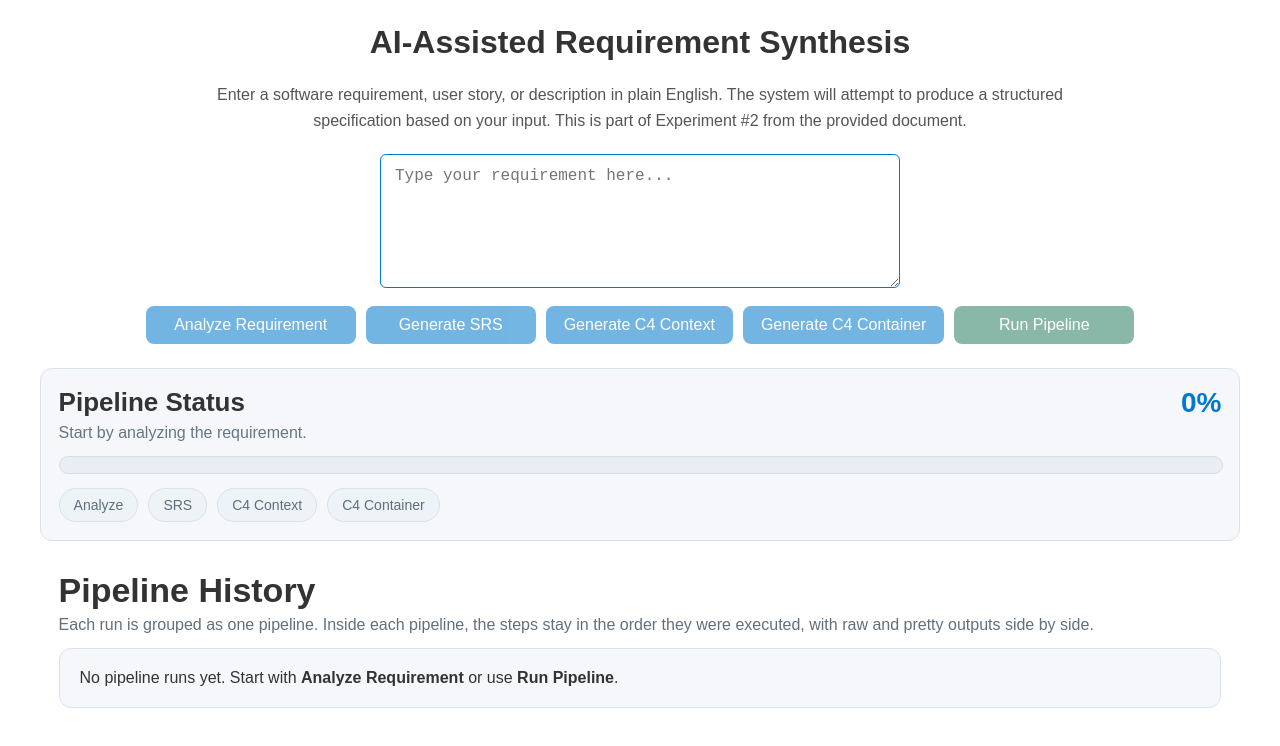
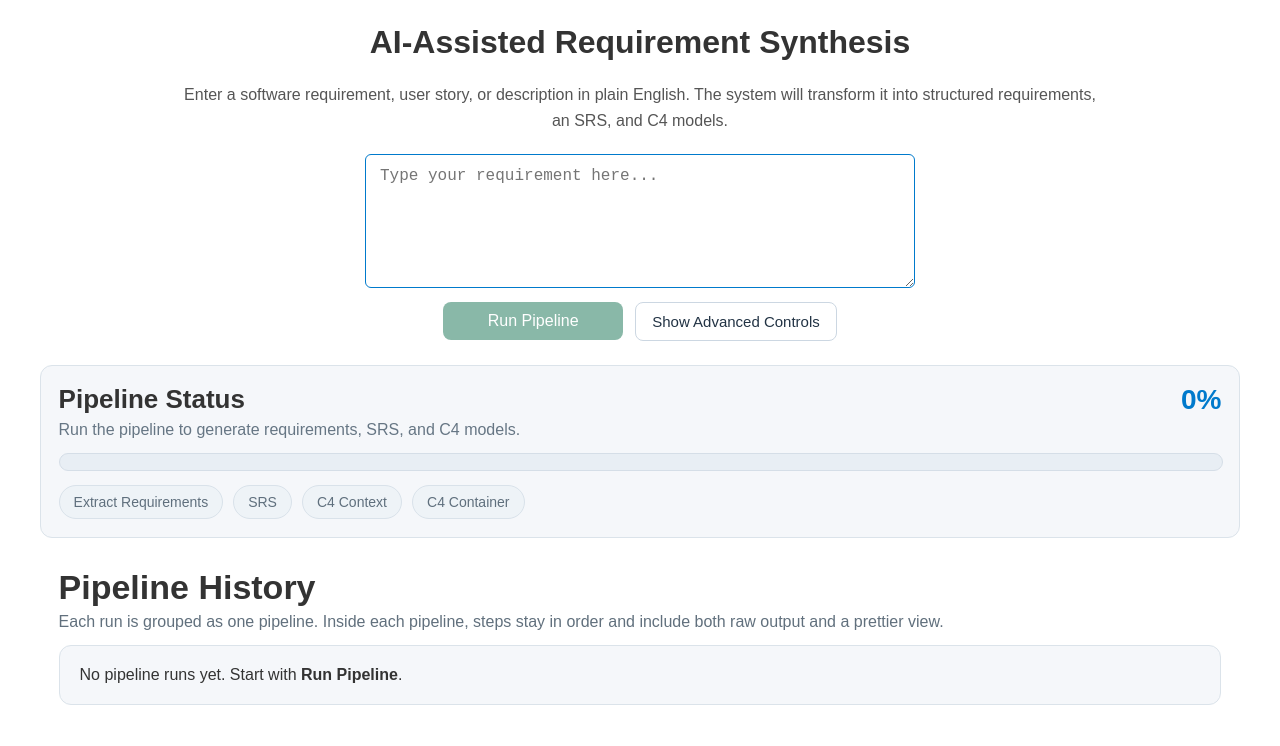
Before and after one commit to YordanMarkov/Experiment-2, a React (Create React App) app in the folder client/: page / in a window 1280 px wide. Shown: the top 746 px of the page. Built offline with nearby package versions, Linux system fonts and the light colour scheme.

Commit message:
Reduced the functionalities to run pipelines only. SRS is now different! Must make the C4 diagrams more readable.

```diff
--- a/client/src/App.css
+++ b/client/src/App.css
@@ -24,11 +24,39 @@
 .text-input {
   padding: 12px 14px;
   font-size: 16px;
-  width: 490px;
+  width: 520px;
   max-width: 92vw;
   border: 1px solid #007acc;
   border-radius: 6px;
   resize: vertical;
+}
+
+.pipeline-primary-row {
+  display: flex;
+  justify-content: center;
+  align-items: center;
+  gap: 12px;
+  flex-wrap: wrap;
+}
+
+.pipeline-main-button {
+  min-width: 220px;
+}
+
+.toggle-advanced-button {
+  padding: 10px 16px;
+  font-size: 15px;
+  cursor: pointer;
+  background: white;
+  color: #234;
+  border: 1px solid #ccd7e2;
+  border-radius: 8px;
+  transition: background 0.2s, border-color 0.2s;
+}
+
+.toggle-advanced-button:hover {
+  background: #f2f7fb;
+  border-color: #99bfdc;
 }
 
 .action-bar {
@@ -39,7 +67,14 @@
   align-items: center;
   gap: 10px;
   flex-wrap: wrap;
-  margin-top: 4px;
+}
+
+.advanced-bar {
+  margin-top: 6px;
+  padding: 10px 12px;
+  background: #f7fafc;
+  border: 1px dashed #d5dee7;
+  border-radius: 10px;
 }
 
 .submit-button {
@@ -472,12 +507,15 @@
   border-radius: 10px;
   padding: 12px;
   overflow: auto;
+  min-height: 420px;
 }
 
 .diagram-canvas svg {
-  width: 100%;
+  width: auto;
+  min-width: 100%;
   height: auto;
   display: block;
+  margin: 0 auto;
 }
 
 @media (max-width: 980px) {
--- a/client/src/App.js
+++ b/client/src/App.js
@@ -6,7 +6,7 @@ import ContainerDiagramMermaid from './ContainerDiagramMermaid';
 const STEP_ORDER = ['analyze', 'srs', 'context', 'container'];
 
 const STEP_LABELS = {
-  analyze: 'Analyze',
+  analyze: 'Extract Requirements',
   srs: 'SRS',
   context: 'C4 Context',
   container: 'C4 Container',
@@ -154,40 +154,51 @@ function printHtmlDocument(title, bodyHtml) {
   }, 300);
 }
 
-function AnalyzePretty({ data }) {
-  if (!data) return <p className="empty-state">No analysis available yet.</p>;
+function ExtractPretty({ data }) {
+  if (!data) return <p className="empty-state">No extracted requirements yet.</p>;
+
+  const capabilities =
+    data.functional_requirements?.map((item) =>
+      item.replace(/^The system shall\s+/i, '').replace(/^The system should\s+/i, '')
+    ) || [];
 
   const sections = [
-    ['System Name', data.system_name ? [data.system_name] : ['Not specified']],
-    ['Actors', data.actors?.length ? data.actors : ['None identified']],
-    ['Goals', data.goals?.length ? data.goals : ['None identified']],
-    [
-      'Functional Requirements',
-      data.functional_requirements?.length
-        ? data.functional_requirements
-        : ['None identified'],
-    ],
-    [
-      'Non-Functional Requirements',
-      data.non_functional_requirements?.length
-        ? data.non_functional_requirements
-        : ['None identified'],
-    ],
-    ['Assumptions', data.assumptions?.length ? data.assumptions : ['None identified']],
-    [
-      'Missing Information',
-      data.missing_information?.length ? data.missing_information : ['None identified'],
-    ],
+    {
+      title: 'System Snapshot',
+      items: [data.system_name || 'Not specified'],
+    },
+    {
+      title: 'Detected Roles',
+      items: data.actors?.length ? data.actors : ['None identified'],
+    },
+    {
+      title: 'Detected Goals',
+      items: data.goals?.length ? data.goals : ['None identified'],
+    },
+    {
+      title: 'Detected Capabilities',
+      items: capabilities.length ? capabilities : ['No clear capabilities extracted'],
+    },
+    {
+      title: 'Assumptions Made by the AI',
+      items: data.assumptions?.length ? data.assumptions : ['No assumptions identified'],
+    },
+    {
+      title: 'Missing or Ambiguous Information',
+      items: data.missing_information?.length
+        ? data.missing_information
+        : ['No missing information identified'],
+    },
   ];
 
   return (
     <div className="pretty-analysis">
-      {sections.map(([title, items]) => (
-        <section key={title} className="pretty-section">
-          <h4>{title}</h4>
+      {sections.map((section) => (
+        <section key={section.title} className="pretty-section">
+          <h4>{section.title}</h4>
           <ul>
-            {items.map((item, index) => (
-              <li key={`${title}-${index}`}>{item}</li>
+            {section.items.map((item, index) => (
+              <li key={`${section.title}-${index}`}>{item}</li>
             ))}
           </ul>
         </section>
@@ -255,7 +266,15 @@ function MarkdownPretty({ content }) {
     }
 
     if (trimmed.startsWith('- ')) {
-      listBuffer.push(trimmed.slice(2));
+      const htmlContent = trimmed
+        .slice(2)
+        .replace(/\*\*(.*?)\*\*/g, '<strong>$1</strong>');
+      listBuffer.push(
+        <span
+          key={`md-${key++}`}
+          dangerouslySetInnerHTML={{ __html: htmlContent }}
+        />
+      );
       return;
     }
 
@@ -279,7 +298,7 @@ function RawPanel({ raw }) {
 function PrettyPanel({ entry }) {
   switch (entry.step) {
     case 'analyze':
-      return <AnalyzePretty data={entry.prettyData} />;
+      return <ExtractPretty data={entry.prettyData} />;
     case 'srs':
       return <MarkdownPretty content={entry.raw} />;
     case 'context':
@@ -374,26 +393,18 @@ function StepHistoryCard({ entry, pipelineName }) {
   );
 }
 
-function PipelineRunCard({ run, index }) {
+function PipelineRunCard({ run }) {
   const wrapperRef = useRef(null);
-
   const progress = Math.round((run.steps.length / STEP_ORDER.length) * 100);
-  const pipelineName = `Pipeline ${index + 1}`;
+  const pipelineName = `Pipeline ${run.sequence}`;
 
   const handleDownloadPipelineJson = () => {
-    downloadTextFile(
-      `${slugify(pipelineName)}.json`,
-      JSON.stringify(run, null, 2)
-    );
+    downloadTextFile(`${slugify(pipelineName)}.json`, JSON.stringify(run, null, 2));
   };
 
   const handleDownloadPipelineHtml = () => {
     if (!wrapperRef.current) return;
-    downloadHtmlFile(
-      `${slugify(pipelineName)}.html`,
-      pipelineName,
-      wrapperRef.current.innerHTML
-    );
+    downloadHtmlFile(`${slugify(pipelineName)}.html`, pipelineName, wrapperRef.current.innerHTML);
   };
 
   const handlePrintPipeline = () => {
@@ -407,8 +418,7 @@ function PipelineRunCard({ run, index }) {
         <div>
           <h3>{pipelineName}</h3>
           <p className="pipeline-meta">
-            {run.mode === 'pipeline' ? 'Run Pipeline' : 'Manual step-by-step run'} • Started{' '}
-            {run.startedAt}
+            {run.mode === 'pipeline' ? 'Run Pipeline' : 'Manual run'} • Started {run.startedAt}
             {run.finishedAt ? ` • Finished ${run.finishedAt}` : ''}
           </p>
         </div>
@@ -454,11 +464,7 @@ function PipelineRunCard({ run, index }) {
 
         <div className="step-history-list">
           {run.steps.map((entry) => (
-            <StepHistoryCard
-              key={entry.id}
-              entry={entry}
-              pipelineName={pipelineName}
-            />
+            <StepHistoryCard key={entry.id} entry={entry} pipelineName={pipelineName} />
           ))}
         </div>
       </div>
@@ -472,9 +478,13 @@ function App() {
   const [stepStatus, setStepStatus] = useState(EMPTY_STATUS);
   const [activeAction, setActiveAction] = useState('');
   const [pipelineRuns, setPipelineRuns] = useState([]);
+  const [pipelineCounter, setPipelineCounter] = useState(0);
   const [currentRunId, setCurrentRunId] = useState(null);
-  const [statusMessage, setStatusMessage] = useState('Start by analyzing the requirement.');
+  const [statusMessage, setStatusMessage] = useState(
+    'Run the pipeline to generate requirements, SRS, and C4 models.'
+  );
   const [isDirty, setIsDirty] = useState(false);
+  const [showAdvanced, setShowAdvanced] = useState(false);
 
   const isBusy = Boolean(activeAction);
   const hasText = text.trim().length > 0;
@@ -491,8 +501,11 @@ function App() {
   const orderedRuns = useMemo(() => pipelineRuns, [pipelineRuns]);
 
   const createRun = (mode) => {
+    const sequence = pipelineCounter + 1;
+
     const run = {
       id: `run-${Date.now()}-${Math.random().toString(36).slice(2, 8)}`,
+      sequence,
       mode,
       input: text,
       startedAt: formatDateTime(),
@@ -500,6 +513,7 @@ function App() {
       steps: [],
     };
 
+    setPipelineCounter(sequence);
     setPipelineRuns((prev) => [...prev, run]);
     setCurrentRunId(run.id);
     return run.id;
@@ -510,10 +524,9 @@ function App() {
       prev.map((run) => {
         if (run.id !== runId) return run;
 
-        const updatedSteps = [...run.steps, entry];
         return {
           ...run,
-          steps: updatedSteps,
+          steps: [...run.steps, entry],
           finishedAt: markFinished ? formatDateTime() : run.finishedAt,
         };
       })
@@ -531,7 +544,7 @@ function App() {
     setText(value);
     setIsDirty(true);
     resetPipelineStateForNewInput();
-    setStatusMessage('Input changed. Analyze again to start a fresh pipeline.');
+    setStatusMessage('Input changed. Run the pipeline again for a fresh result set.');
   };
 
   const postJson = async (url, payload) => {
@@ -571,7 +584,7 @@ function App() {
     });
     setIsDirty(false);
     appendStepToRun(runId, entry);
-    setStatusMessage('Analysis complete. SRS is now available.');
+    setStatusMessage('Requirements extracted. Formal SRS is next.');
 
     return data.output;
   };
@@ -596,7 +609,7 @@ function App() {
       container: false,
     }));
     appendStepToRun(runId, entry);
-    setStatusMessage('SRS generated. C4 Context is now available.');
+    setStatusMessage('Formal SRS generated. C4 Context is next.');
 
     return data.output;
   };
@@ -620,7 +633,7 @@ function App() {
       container: false,
     }));
     appendStepToRun(runId, entry);
-    setStatusMessage('C4 Context generated. C4 Container is now available.');
+    setStatusMessage('C4 Context generated. C4 Container is next.');
 
     return data.output;
   };
@@ -643,7 +656,7 @@ function App() {
       container: true,
     }));
     appendStepToRun(runId, entry, true);
-    setStatusMessage('Pipeline complete. Everything is stored below in sequence.');
+    setStatusMessage('Pipeline complete. Review the grouped history below.');
 
     return data.output;
   };
@@ -654,11 +667,11 @@ function App() {
 
     try {
       setActiveAction('analyze');
-      setStatusMessage('Analyzing requirements...');
+      setStatusMessage('Extracting requirements...');
       const runId = createRun('manual');
       await runAnalyze(runId);
     } catch (error) {
-      setStatusMessage(error.message || 'Could not analyze the requirement.');
+      setStatusMessage(error.message || 'Could not extract requirements.');
     } finally {
       setActiveAction('');
     }
@@ -669,7 +682,7 @@ function App() {
 
     try {
       setActiveAction('srs');
-      setStatusMessage('Generating SRS...');
+      setStatusMessage('Generating formal SRS...');
       await runSRS(requirements, currentRunId);
     } catch (error) {
       setStatusMessage(error.message || 'Could not generate SRS.');
@@ -731,8 +744,7 @@ function App() {
 
       <p className="instructions">
         Enter a software requirement, user story, or description in plain English. The
-        system will attempt to produce a structured specification based on your input.
-        This is part of Experiment #2 from the provided document.
+        system will transform it into structured requirements, an SRS, and C4 models.
       </p>
 
       <form className="input-form" onSubmit={handleAnalyze}>
@@ -744,9 +756,29 @@ function App() {
           rows={6}
         />
 
-        <div className="action-bar">
+        <div className="pipeline-primary-row">
+          <button
+            type="button"
+            className="submit-button secondary-button pipeline-main-button"
+            onClick={handleRunPipeline}
+            disabled={!canRunPipeline}
+          >
+            {activeAction === 'runAll' ? 'Running pipeline...' : 'Run Pipeline'}
+          </button>
+
+          <button
+            type="button"
+            className="toggle-advanced-button"
+            onClick={() => setShowAdvanced((prev) => !prev)}
+          >
+            {showAdvanced ? 'Hide Advanced Controls' : 'Show Advanced Controls'}
+          </button>
+        </div>
+
+        {showAdvanced ? (
+          <div className="action-bar advanced-bar">
             <button type="submit" className="submit-button primary-button" disabled={!canAnalyze}>
-            {activeAction === 'analyze' ? 'Analyzing...' : 'Analyze Requirement'}
+              {activeAction === 'analyze' ? 'Extracting...' : 'Extract Requirements'}
             </button>
 
             <button
@@ -777,16 +809,8 @@ function App() {
                 ? 'Generating C4 Container...'
                 : 'Generate C4 Container'}
             </button>
-
-          <button
-            type="button"
-            className="submit-button secondary-button"
-            onClick={handleRunPipeline}
-            disabled={!canRunPipeline}
-          >
-            {activeAction === 'runAll' ? 'Running pipeline...' : 'Run Pipeline'}
-          </button>
           </div>
+        ) : null}
       </form>
 
       <section className="pipeline-status-card">
@@ -818,23 +842,18 @@ function App() {
         <div className="history-header">
           <h2>Pipeline History</h2>
           <p>
-            Each run is grouped as one pipeline. Inside each pipeline, the steps stay in the
-            order they were executed, with raw and pretty outputs side by side.
+            Each run is grouped as one pipeline. Inside each pipeline, steps stay in order
+            and include both raw output and a prettier view.
           </p>
         </div>
 
         {orderedRuns.length === 0 ? (
           <div className="empty-history">
-            No pipeline runs yet. Start with <strong>Analyze Requirement</strong> or use{' '}
-            <strong>Run Pipeline</strong>.
+            No pipeline runs yet. Start with <strong>Run Pipeline</strong>.
           </div>
         ) : (
-          [...orderedRuns].reverse().map((run, index) => (
-            <PipelineRunCard
-              key={run.id}
-              run={run}
-              index={orderedRuns.length - index}
-            />
+          orderedRuns.map((run) => (
+            <PipelineRunCard key={run.id} run={run} />
           ))
         )}
       </section>
--- a/client/src/ContainerDiagramMermaid.jsx
+++ b/client/src/ContainerDiagramMermaid.jsx
@@ -6,6 +6,13 @@ mermaid.initialize({
   theme: 'default',
   securityLevel: 'loose',
   suppressErrorRendering: true,
+  themeVariables: {
+    primaryColor: '#4f8fd6',
+    primaryTextColor: '#ffffff',
+    primaryBorderColor: '#3f79ba',
+    lineColor: '#4f5b66',
+    fontSize: '13px',
+  },
 });
 
 function cleanChart(chart) {
--- a/client/src/ContextDiagram.jsx
+++ b/client/src/ContextDiagram.jsx
@@ -6,6 +6,13 @@ mermaid.initialize({
   theme: 'default',
   securityLevel: 'loose',
   suppressErrorRendering: true,
+  themeVariables: {
+    primaryColor: '#4f8fd6',
+    primaryTextColor: '#ffffff',
+    primaryBorderColor: '#3f79ba',
+    lineColor: '#4f5b66',
+    fontSize: '13px',
+  },
 });
 
 function cleanChart(chart) {
```
Also changed, not shown: 1 other file (tests, documents, lock files or other folders). Lines whose indentation alone changed are shown as unchanged.
